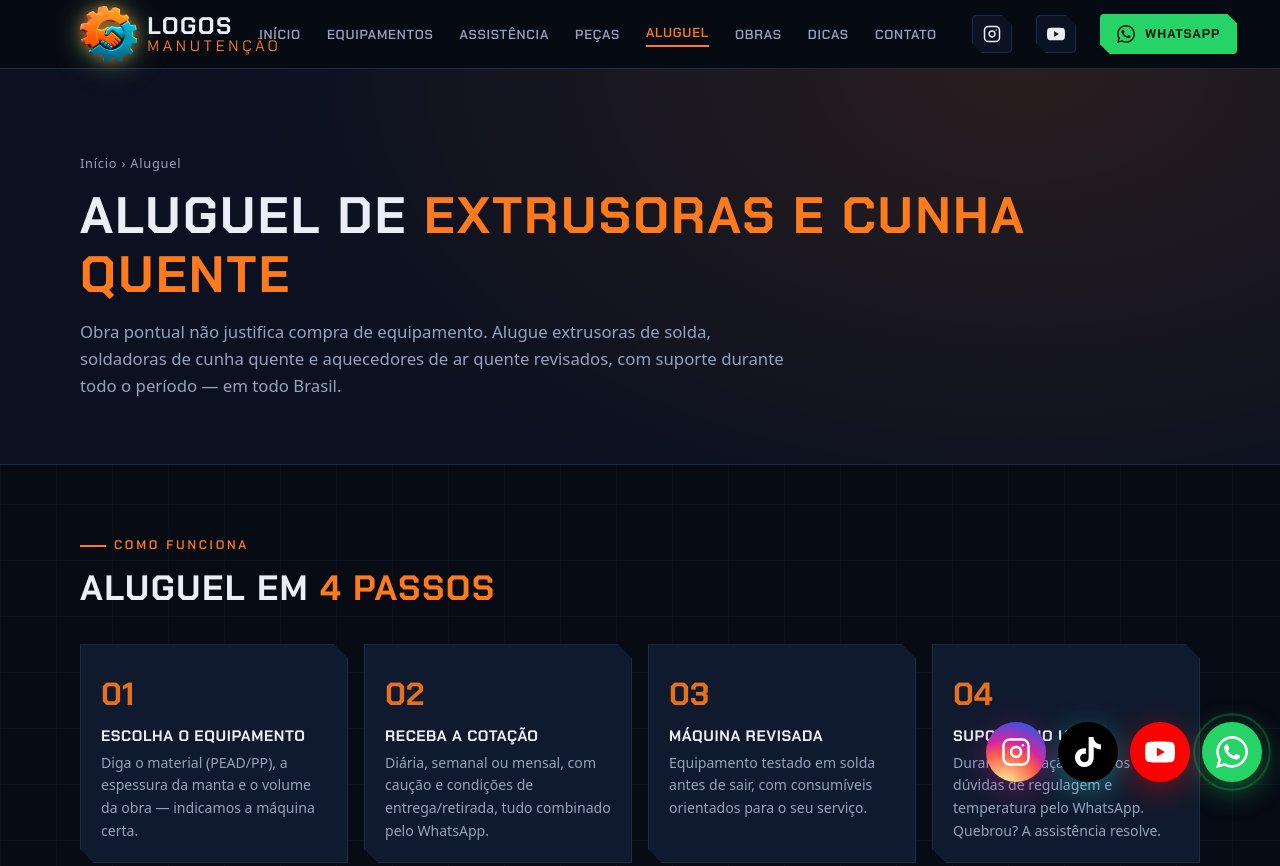
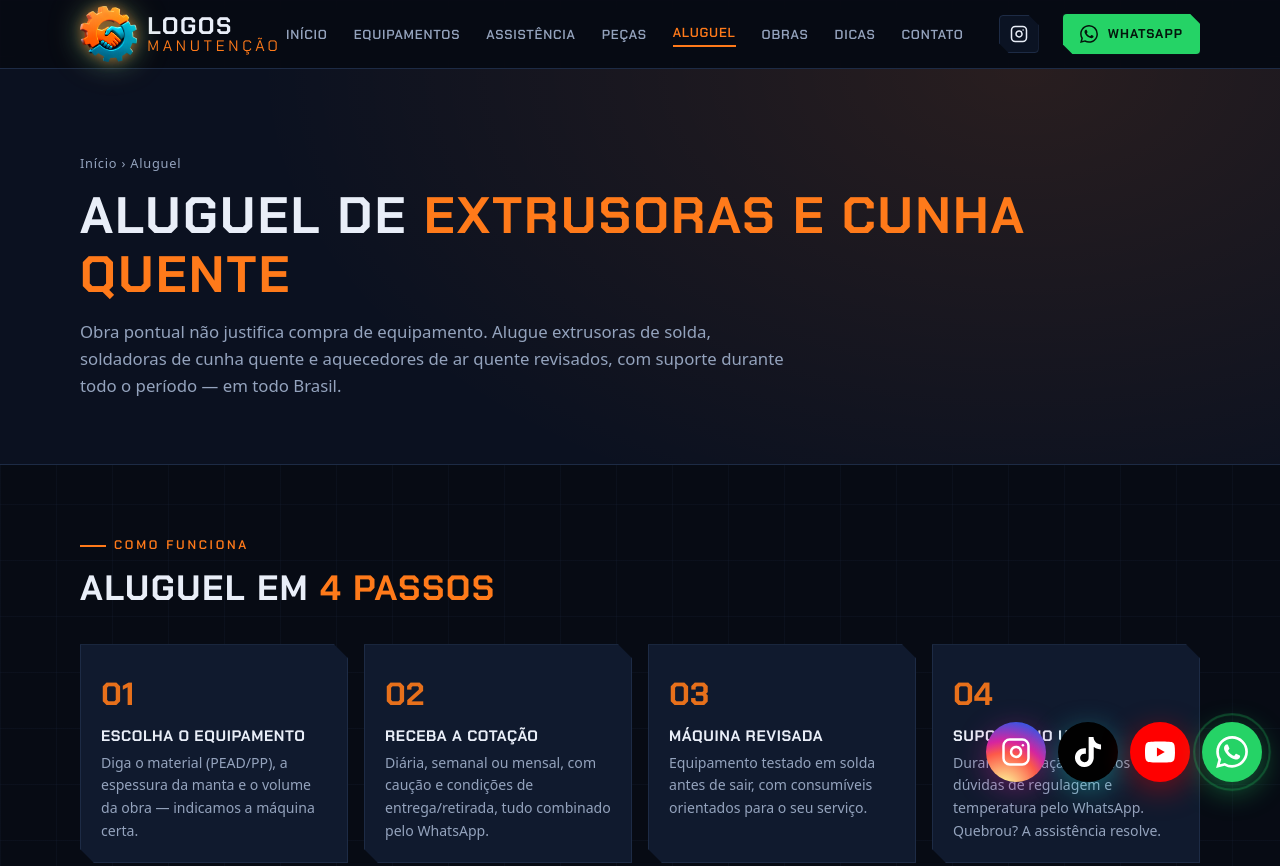
Before and after one commit to datavalehd-cloud/projeto-site-logos, a plain HTML site: page aluguel.html in a window 1280 px wide. Shown: the top 866 px of the page. Drawn offline with Linux system fonts and the light colour scheme.

Commit message:
remover ícone do YouTube do topo do menu (mantido no rodapé e na barra flutuante)

```diff
--- a/aluguel.html
+++ b/aluguel.html
@@ -34,9 +34,6 @@
     </nav>
     <a class="btn btn-ghost btn-sm icon-only" href="https://www.instagram.com/logos.manutencao/" target="_blank" rel="noopener" aria-label="Instagram @logos.manutencao">
       <svg viewBox="0 0 24 24" fill="none" stroke="currentColor" stroke-width="2" stroke-linecap="round" stroke-linejoin="round" aria-hidden="true"><rect x="2" y="2" width="20" height="20" rx="5"/><path d="M16 11.37A4 4 0 1 1 12.63 8 4 4 0 0 1 16 11.37z"/><line x1="17.5" y1="6.5" x2="17.51" y2="6.5"/></svg>
-    </a>
-    <a class="btn btn-ghost btn-sm icon-only" href="https://www.youtube.com/@logosmanutencao" target="_blank" rel="noopener" aria-label="YouTube @logosmanutencao">
-      <svg viewBox="0 0 24 24" fill="currentColor" aria-hidden="true"><path d="M23.498 6.186a3.016 3.016 0 0 0-2.122-2.136C19.505 3.545 12 3.545 12 3.545s-7.505 0-9.377.505A3.017 3.017 0 0 0 .502 6.186C0 8.07 0 12 0 12s0 3.93.502 5.814a3.016 3.016 0 0 0 2.122 2.136c1.871.505 9.376.505 9.376.505s7.505 0 9.377-.505a3.015 3.015 0 0 0 2.122-2.136C24 15.93 24 12 24 12s0-3.93-.502-5.814zM9.545 15.568V8.432L15.818 12l-6.273 3.568z"/></svg>
     </a>
     <a class="btn btn-wa btn-sm" data-wa data-msg="Olá! Vim pelo site da LOGOS MANUTENÇÃO e quero falar com um atendente.">
       <svg width="18" height="18" viewBox="0 0 24 24" aria-hidden="true"><path fill="currentColor" d="M17.472 14.382c-.297-.149-1.758-.867-2.03-.967-.273-.099-.471-.148-.67.15-.197.297-.767.966-.94 1.164-.173.199-.347.223-.644.075-.297-.15-1.255-.463-2.39-1.475-.883-.788-1.48-1.761-1.653-2.059-.173-.297-.018-.458.13-.606.134-.133.298-.347.446-.52.149-.174.198-.298.298-.497.099-.198.05-.371-.025-.52-.075-.149-.669-1.612-.916-2.207-.242-.579-.487-.5-.669-.51-.173-.008-.371-.01-.57-.01-.198 0-.52.074-.792.372-.272.297-1.04 1.016-1.04 2.479 0 1.462 1.065 2.875 1.213 3.074.149.198 2.096 3.2 5.077 4.487.709.306 1.262.489 1.694.625.712.227 1.36.195 1.871.118.571-.085 1.758-.719 2.006-1.413.248-.694.248-1.289.173-1.413-.074-.124-.272-.198-.57-.347m-5.421 7.403h-.004a9.87 9.87 0 01-5.031-1.378l-.361-.214-3.741.982.998-3.648-.235-.374a9.86 9.86 0 01-1.51-5.26c.001-5.45 4.436-9.884 9.888-9.884 2.64 0 5.122 1.03 6.988 2.898a9.825 9.825 0 012.893 6.994c-.003 5.45-4.437 9.884-9.885 9.884m8.413-18.297A11.815 11.815 0 0012.05 0C5.495 0 .16 5.335.157 11.892c0 2.096.547 4.142 1.588 5.945L.057 24l6.305-1.654a11.882 11.882 0 005.683 1.448h.005c6.554 0 11.89-5.335 11.893-11.893a11.821 11.821 0 00-3.48-8.413z"/></svg>
```
Also changed, not shown: assistencia.html (+0 -3 lines), contato.html (+0 -3 lines), dicas.html (+0 -3 lines), equipamentos.html (+0 -3 lines), index.html (+0 -3 lines), obras.html (+0 -3 lines), pecas.html (+0 -3 lines).
